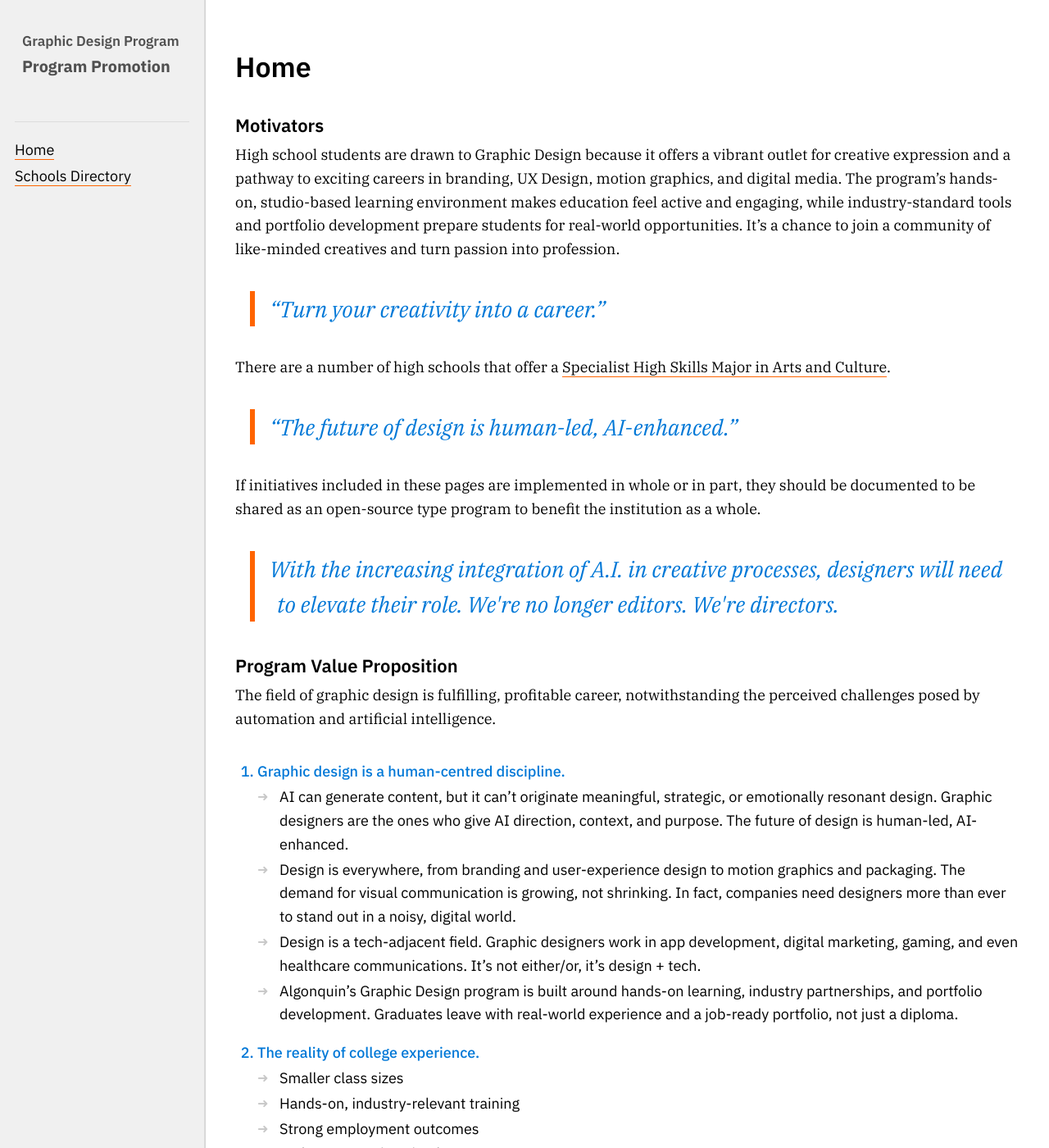
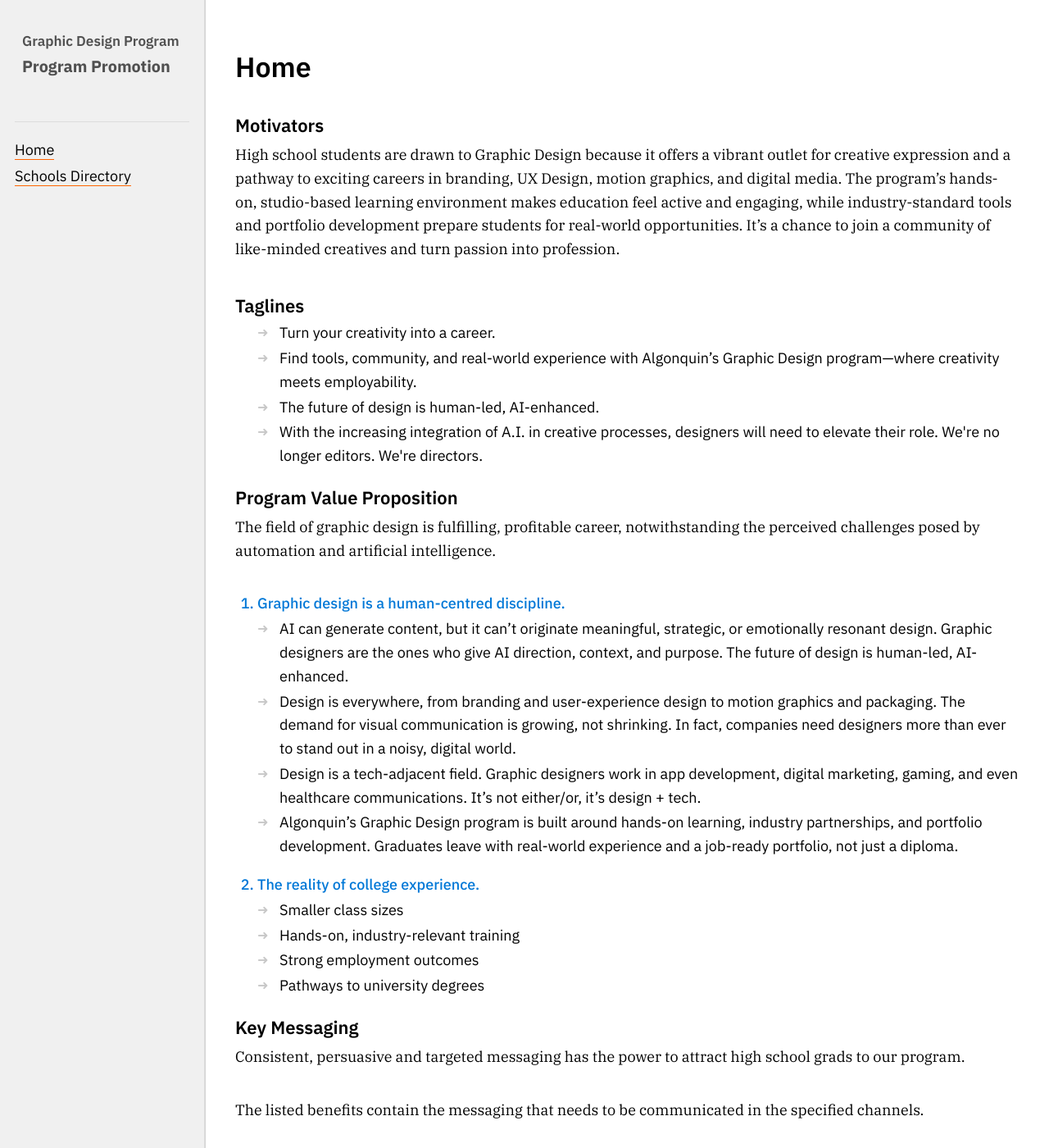
Before and after one commit to AlainParadis/program-promotion, a Jekyll site: the page built from index.md, in a window 1280 px wide and 1400 px high. Shown: the whole window at 82% size. Built offline with Jekyll 4.4.1, drawn with Linux system fonts in a browser that asks for light colours; some of the changed text lies outside the part shown.

Commit message:
Inline UVP into index.md and remove include
Moved the Program Value Proposition content from _includes/uvp.html directly into index.md, added a Taglines list, removed the {% include uvp.html %} directive, and deleted the now-unused _includes/uvp.html file. This consolidates page content and simplifies the template structure.

```diff
--- a/_includes/uvp.html
+++ /dev/null
@@ -1,22 +0,0 @@
-<h4>
-	Program Value Proposition
-</h4>
-<p>
-	The field of graphic design is fulfilling, profitable career, notwithstanding the perceived challenges posed by automation and artificial intelligence.
-</p>
-<ol>
-	<li>Graphic design is a human-centred discipline.</li>
-	<ul>
-		<li> AI can generate content, but it can’t originate meaningful, strategic, or emotionally resonant design. Graphic designers are the ones who give AI direction, context, and purpose. The future of design is human-led, AI-enhanced.</li>
-		<li> Design is everywhere, from branding and user-experience design to motion graphics and packaging. The demand for visual communication is growing, not shrinking. In fact, companies need designers more than ever to stand out in a noisy, digital world.</li>
-		<li> Design is a tech-adjacent field. Graphic designers work in app development, digital marketing, gaming, and even healthcare communications. It’s not either/or, it’s design + tech.</li>
-		<li> Algonquin’s Graphic Design program is built around hands-on learning, industry partnerships, and portfolio development. Graduates leave with real-world experience and a job-ready portfolio, not just a diploma.</li>
-	</ul>
-	<li>The reality of college experience.</li>
-	<ul>
-		<li> Smaller class sizes</li>
-		<li> Hands-on, industry-relevant training</li>
-		<li> Strong employment outcomes</li>
-		<li> Pathways to university degrees</li>
-	</ul>
-</ol>
--- a/index.md
+++ b/index.md
@@ -10,34 +10,41 @@ order: 0
 <p>
 	High school students are drawn to Graphic Design because it offers a vibrant outlet for creative expression and a pathway to exciting careers in branding, UX Design, motion graphics, and digital media. The program’s hands-on, studio-based learning environment makes education feel active and engaging, while industry-standard tools and portfolio development prepare students for real-world opportunities. It’s a chance to join a community of like-minded creatives and turn passion into profession.
 </p>
-<blockquote>
-	“Turn your creativity into a career.”
-</blockquote>
+<h4>Taglines</h4>
+<ul>
+	<li>Turn your creativity into a career.</li>
+	<li>Find tools, community, and real-world experience with Algonquin’s Graphic Design program—where creativity meets employability.</li>
+	<li>The future of design is human-led, AI-enhanced.</li>
+	<li>With the increasing integration of A.I. in creative processes, designers will need to elevate their role. We're no longer editors. We're directors.</li>
+</ul>
+<h4>
+	Program Value Proposition
+</h4>
 <p>
-	There are a number of high schools that offer a <a href="https://www.ontario.ca/document/specialist-high-skills-major-policy-and-implementation-guide/arts-and-culture" target="_target">Specialist High Skills Major in Arts and Culture</a>.
+	The field of graphic design is fulfilling, profitable career, notwithstanding the perceived challenges posed by automation and artificial intelligence.
 </p>
-<blockquote>
-	“The future of design is human-led, AI-enhanced.”
-</blockquote>
-<p>
-	If initiatives included in these pages are implemented in whole or in part, they should be documented to be shared as an open-source type program to benefit the institution as a whole.
-</p>
-<blockquote>
-	With the increasing integration of A.I. in creative processes, designers will need to elevate their role. We're no longer editors. We're directors.
-</blockquote>
-{% include uvp.html %}
-<p>
-	Read more <a href="background.html">background information</a> rationalizing the current state of the program.
-</p>
+<ol>
+	<li>Graphic design is a human-centred discipline.</li>
+	<ul>
+		<li> AI can generate content, but it can’t originate meaningful, strategic, or emotionally resonant design. Graphic designers are the ones who give AI direction, context, and purpose. The future of design is human-led, AI-enhanced.</li>
+		<li> Design is everywhere, from branding and user-experience design to motion graphics and packaging. The demand for visual communication is growing, not shrinking. In fact, companies need designers more than ever to stand out in a noisy, digital world.</li>
+		<li> Design is a tech-adjacent field. Graphic designers work in app development, digital marketing, gaming, and even healthcare communications. It’s not either/or, it’s design + tech.</li>
+		<li> Algonquin’s Graphic Design program is built around hands-on learning, industry partnerships, and portfolio development. Graduates leave with real-world experience and a job-ready portfolio, not just a diploma.</li>
+	</ul>
+	<li>The reality of college experience.</li>
+	<ul>
+		<li> Smaller class sizes</li>
+		<li> Hands-on, industry-relevant training</li>
+		<li> Strong employment outcomes</li>
+		<li> Pathways to university degrees</li>
+	</ul>
+</ol>
 <h4>
 	Key Messaging
 </h4>
 <p>
 	Consistent, persuasive and targeted messaging has the power to attract high school grads to our program.
 </p>
-<blockquote>
-	“Find tools, community, and real-world experience with Algonquin’s Graphic Design program—where creativity meets employability.”
-</blockquote>
 The listed benefits contain the messaging that needs to be communicated in the specified channels.
 <ul>
 	{% for message in site.data.sitewide.messaging %}
```
